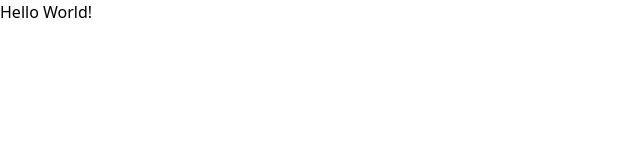
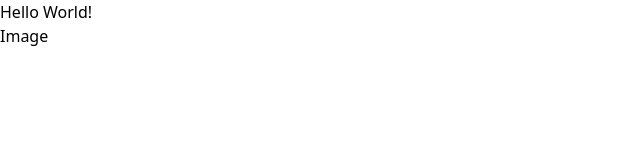
Before and after one commit to jrbarnhart/portfolio, a React (Vite) app: page / in a window 1280 px wide. Shown: the top 160 px of the page, without its empty margins (0-640 px from the left). Built offline with nearby package versions, Linux system fonts and the light colour scheme; the HTML template or start-up script is replaced by a standard one.

Commit message:
Reimport module

```diff
--- a/src/App.tsx
+++ b/src/App.tsx
@@ -1,5 +1,12 @@
+import DarkModeButton from "./components/DarkModeButton";
+
 function App() {
-  return <p>Hello World!</p>;
+  return (
+    <>
+      <p>Hello World!</p>
+      <DarkModeButton />
+    </>
+  );
 }
 
 export default App;
```
